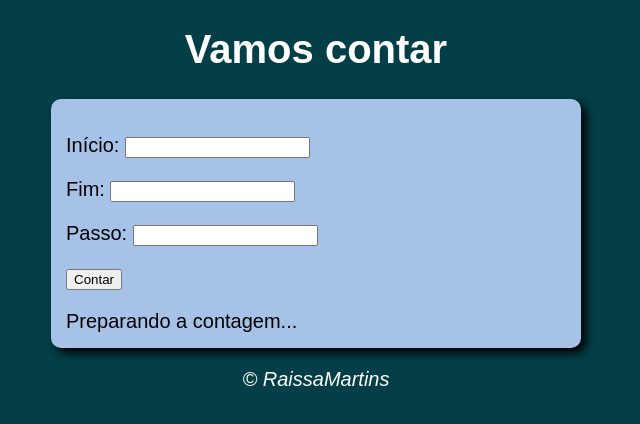
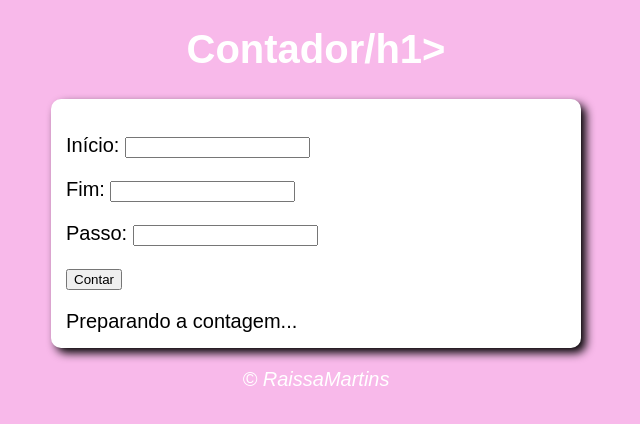
Before and after one commit to rmrtn/09-js-repeticoes, a plain HTML site: page contar.html in a window 1280 px wide. Shown: the whole page, without its empty margins (324-964 px from the left). Drawn offline with Linux system fonts and the light colour scheme.

Commit message:
alterações feitas

```diff
--- a/conta.html
+++ b/contar.html
@@ -5,10 +5,10 @@
     <meta charset="UTF-8">
     <meta http-equiv="X-UA-Compatible" content="IE=edge">
     <meta name="viewport" content="width=device-width, initial-scale=1.0">
-    <title>Super Contador</title>
+    <title>Contador</title>
     <style>
         body {
-            background: rgb(4, 63, 71);
+            background: rgb(248, 185, 234);
             font: normal 15pt Arial;
         }
 
@@ -18,7 +18,7 @@
         }
 
         section {
-            background: rgb(166, 194, 231);
+            background: rgb(255, 255, 255);
             border-radius: 10px;
             padding: 15px;
             width: 500px;
@@ -36,7 +36,7 @@
 
 <body>
     <header>
-        <h1>Vamos contar</h1>
+        <h1>Contador/h1>
     </header>
     <section>
         <div id="dados">
```
Also changed, not shown: tabuada.html (+3 -3 lines), 1 other file.
